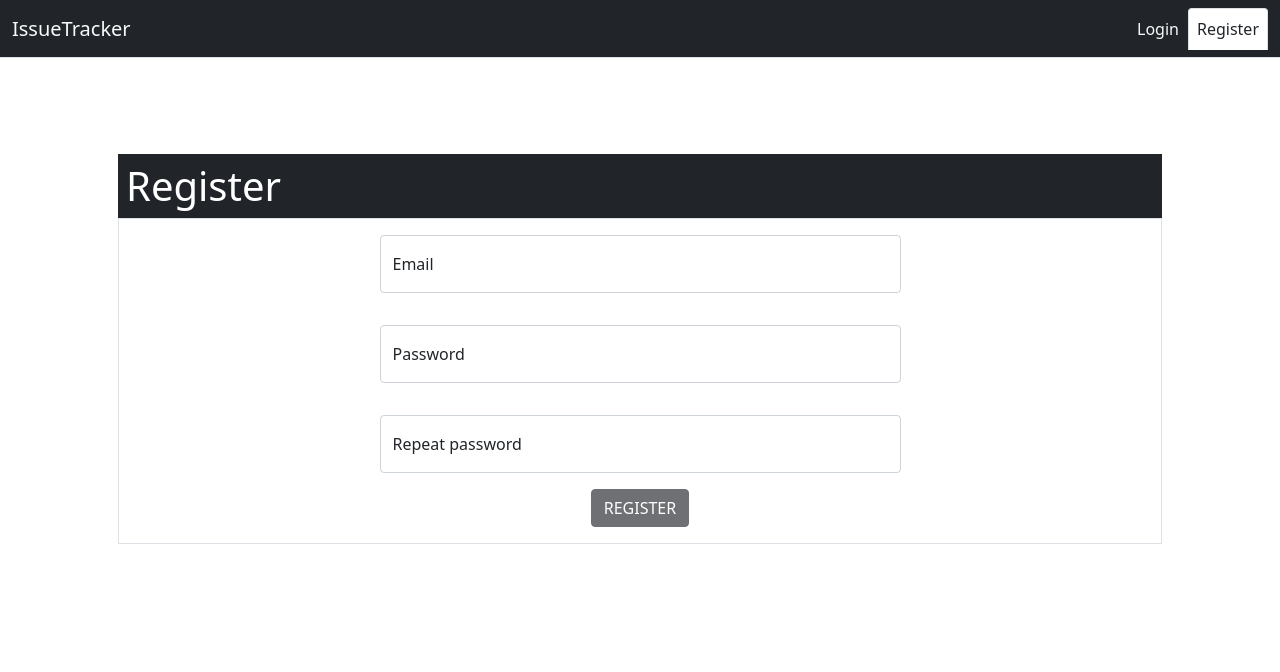
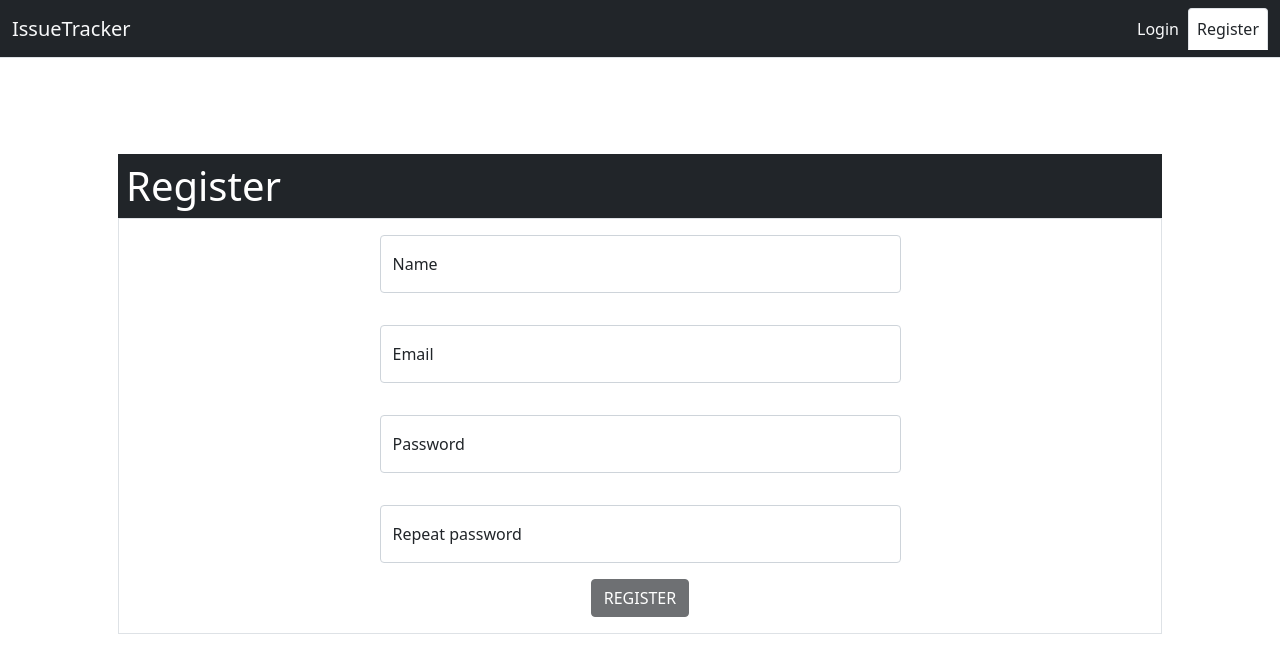
Before and after one commit to AFKBETO/IssueTracker, a Vue app in the folder client/: page /register in a window 1280 px wide. Shown: the top 672 px of the page. Built offline with nearby package versions, Linux system fonts and the light colour scheme; the HTML template or start-up script is replaced by a standard one.

Commit message:
client side displayname

```diff
--- a/client/src/App.vue
+++ b/client/src/App.vue
@@ -11,6 +11,9 @@
           </li>
           <li class="nav-item" v-show="!isLoggedIn()">
             <router-link class="nav-link text-light" :class="activeClass('register')" to="/register">Register</router-link>
+          </li>
+          <li class="nav-item mt-2" v-show="isLoggedIn()">
+            <p class="text-light">Hello, {{ getName() }}!</p>
           </li>
           <li class="nav-item" v-show="isLoggedIn()">
             <button class="nav-link text-light" type="button" @click="logout">Logout</button>
@@ -42,7 +45,13 @@ export default {
     },
     isLoggedIn(){
       return isLoggedIn()
+    },
+    getName(){
+      return localStorage.displayName
     }
+  },
+  computed: {
+
   }
 }
 </script>
--- a/client/src/components/RegisterService.vue
+++ b/client/src/components/RegisterService.vue
@@ -2,6 +2,16 @@
     <div class="container-sm p-5 my-5">
         <div class="h1 text-white bg-dark p-2 my-0">Register</div>
         <form @submit.prevent="register" class="d-flex align-items-center justify-content-center flex-column border pb-3">
+            <div class="form-floating w-50 my-3">
+                <input
+                    type="text"
+                    class="form-control"
+                    placeholder="Enter display name"
+                    name="name"
+                    v-model="registerDetails.name"
+                    required>
+                <label for="name">Name</label>
+            </div>
             <div class="form-floating w-50 my-3">
                 <input
                     type="email"
@@ -45,6 +55,7 @@ export default {
     data() {
         return {
             registerDetails: {
+                name: '',
                 email: '',
                 password: ''
             },
@@ -69,10 +80,8 @@ export default {
     methods: {
         async register () {
             try {
-                    const response = await register({
-                        email: this.registerDetails.email,
-                        password: this.registerDetails.password
-                    })
+                    const response = await register(this.registerDetails)
+                    this.registerDetails.name = ''
                     this.registerDetails.email = ''
                     this.registerDetails.password = ''
                     this.repeatPassword = ''
--- a/client/src/services/AuthenticationService.js
+++ b/client/src/services/AuthenticationService.js
@@ -26,6 +26,8 @@ export function clearAuthToken() {
 }
 export function isLoggedIn() {
     const authToken = getAuthToken()
+    if (authToken) localStorage.setItem(`displayName`, decode(authToken).name)
+    else localStorage.removeItem(`displayName`)
     return !(!authToken) && !isTokenExpired(authToken)
 }
 export function getUserInfo() {
```
